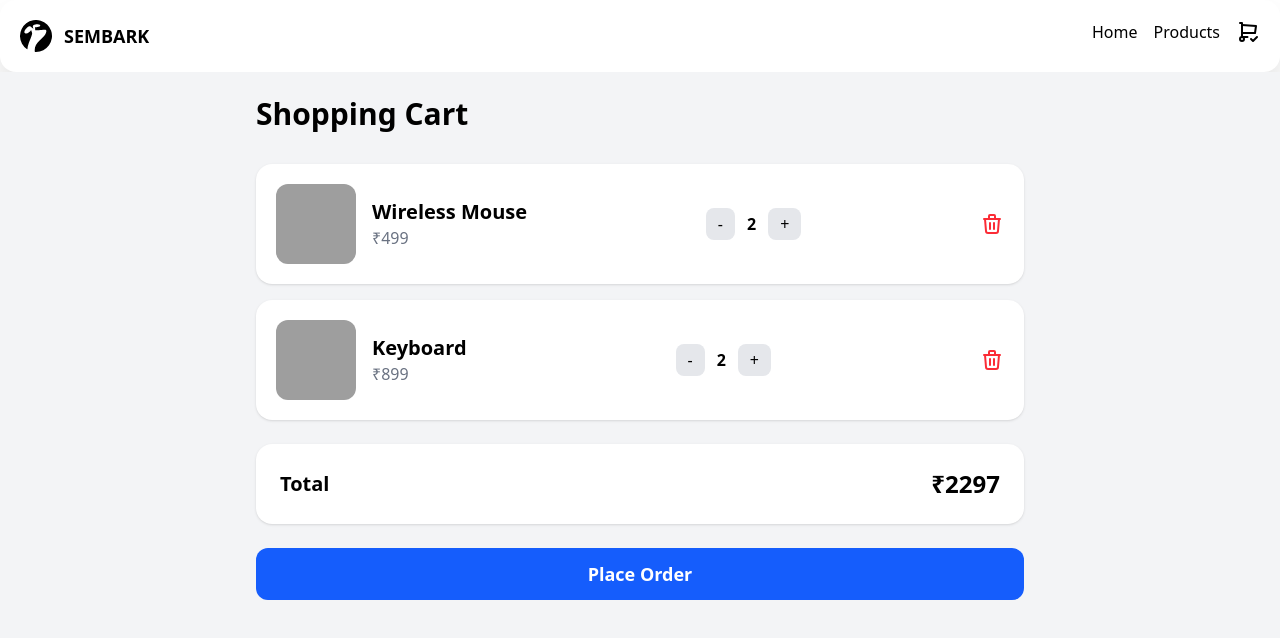
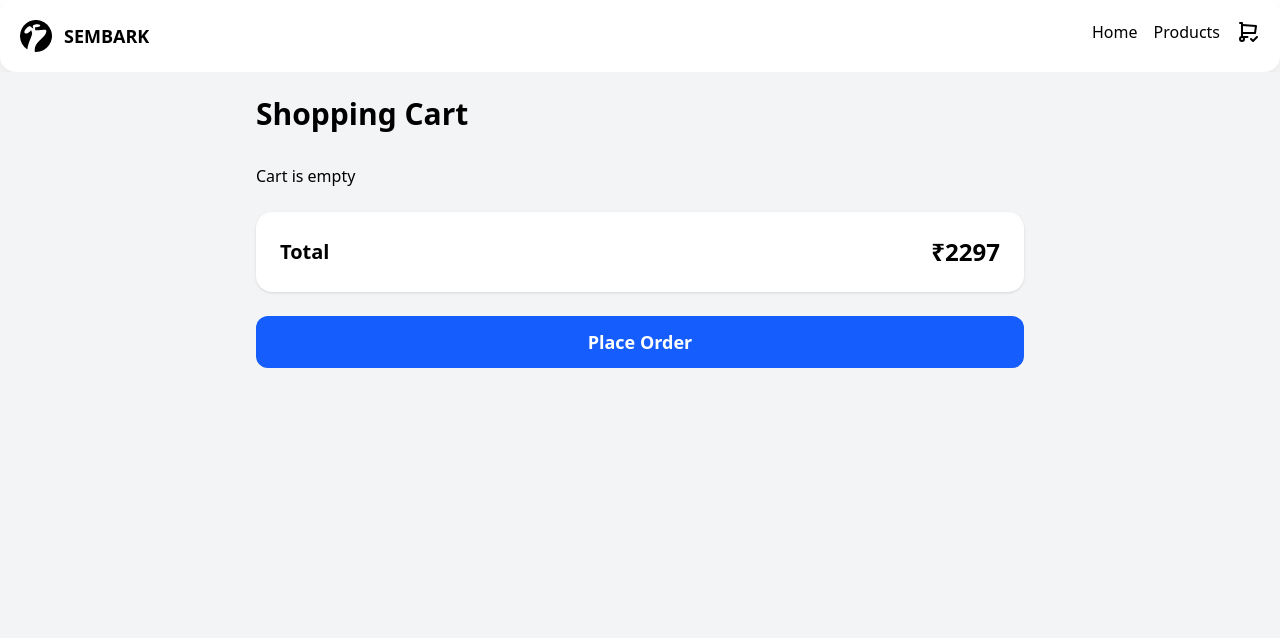
Before and after one commit to RaviGahire/sembark-assignment, a React (Vite) app: page /cart in a window 1280 px wide. Shown: the top 638 px of the page. Built offline with nearby package versions, Linux system fonts and the light colour scheme; grey boxes are pictures that could not be loaded.

Commit message:
Added feature add to product in cart and also delete from the cart

```diff
--- a/src/Components/Cart.jsx
+++ b/src/Components/Cart.jsx
@@ -1,58 +1,57 @@
 import { IconTrash } from '@tabler/icons-react'
-import React from 'react'
+import React, { useEffect, useState } from 'react'
 
 export const Cart = () => {
+  const [cart, setCart] = useState([])
+
+
+  // fetching item from the localStorage
+  useEffect(() => {
+    const product = JSON.parse(localStorage.getItem("cart")) || [];
+    setCart(product);
+  }, [])
+
+
+
+// Deleting item from the localStorage
+  const deleteItem = (index) => {
+    let item = [...cart]
+    item.splice(index, 1)
+    localStorage.setItem("cart", JSON.stringify(item));
+    setCart(item)
+
+  }
+
   return (
     <section aria-label='cart-page'>
       <div className="min-h-screen bg-gray-100 p-6 flex flex-col items-center">
         <div className="w-full max-w-3xl">
           <h1 className="text-3xl font-bold mb-8">Shopping Cart</h1>
+          {cart.length === 0 && <h2>Cart is empty</h2>}
+          {/* Cart Item */}
+          {cart.map((item) => {
 
-          {/* Cart Item */}
-          <div className="bg-white rounded-2xl shadow p-5 flex items-center justify-between mb-4">
+            return (
+              <div key={item.id} className="bg-white rounded-2xl shadow p-5 flex items-center justify-between mb-4">
                 <div className="flex items-center gap-4">
                   <img
-                src="https://fakestoreapi.com/img/61IBBVJvSDL._AC_SY879_t.png"
-                alt="Product"
+                    src={item.image}
+                    alt={item.title}
                     className="w-20 h-20 rounded-xl object-fit"
                   />
                   <div>
-                <h2 className="text-xl font-semibold">Wireless Mouse</h2>
-                <p className="text-gray-500">₹499</p>
+                    <h2 className="text-xl font-semibold">{item.title}</h2>
+                    <p className="text-gray-500">{item.price}</p>
                   </div>
                 </div>
 
-            <div className="flex items-center gap-3">
-              <button className="px-3 py-1 bg-gray-200 rounded-lg cursor-pointer">-</button>
-              <span className="font-semibold">2</span>
-              <button className="px-3 py-1 bg-gray-200 rounded-lg cursor-pointer">+</button>
-            </div>
+                <button onClick={deleteItem} className="text-red-500 font-medium cursor-pointer"><IconTrash stroke={2} /></button>
+              </div>)
+          })
 
-            <button className="text-red-500 font-medium cursor-pointer"><IconTrash stroke={2} /></button>
-          </div>
+          }
 
-          {/* Second Item */}
-          <div className="bg-white rounded-2xl shadow p-5 flex items-center justify-between mb-4">
-            <div className="flex items-center gap-4">
-              <img
-                src="https://fakestoreapi.com/img/71pWzhdJNwL._AC_UL640_QL65_ML3_t.png"
-                alt="Product"
-                className="w-20 h-20 rounded-xl object-fit"
-              />
-              <div>
-                <h2 className="text-xl font-semibold">Keyboard</h2>
-                <p className="text-gray-500">₹899</p>
-              </div>
-            </div>
 
-            <div className="flex items-center gap-3">
-              <button className="px-3 py-1 bg-gray-200 rounded-lg cursor-pointer">-</button>
-              <span className="font-semibold">2</span>
-              <button className="px-3 py-1 bg-gray-200 rounded-lg cursor-pointer">+</button>
-            </div>
-
-            <button className="text-red-500 font-medium cursor-pointer"><IconTrash stroke={2} /></button>
-          </div>
 
           {/* Total Section */}
           <div className="bg-white rounded-2xl shadow p-6 mt-6 flex justify-between items-center">
--- a/src/Components/ProductsDetail.jsx
+++ b/src/Components/ProductsDetail.jsx
@@ -1,16 +1,17 @@
 import { useEffect, useState } from "react"
-import { Link, useParams } from "react-router"
+import { Link, useParams, useNavigate } from "react-router"
 
 
 
-export const ProductsDetail = (props) => {
+export const ProductsDetail = () => {
+  const [data, setdata] = useState({});
+  const navigate = useNavigate();
 
 
-  const [data, setdata] = useState({})
+  const params = useParams();
+  const byDefaultValue = 5
+  const productid = params.id || byDefaultValue
 
-  const params = useParams();
-
-  const productid = params.id || 1
   useEffect(() => {
     try {
       fetch(`https://fakestoreapi.com/products/${productid}`)
@@ -23,6 +24,17 @@ export const ProductsDetail = (props) => {
   }, [productid])
 
 
+  // Add to cart
+  const AddToCart = () => {
+    const product = JSON.parse(localStorage.getItem("cart")) || []
+    product.push(data)
+
+    localStorage.setItem("cart", JSON.stringify(product))
+    navigate('/cart')
+
+    alert('Added in cart')
+
+  }
 
   return (
     <div className="min-h-screen bg-gray-100 flex items-center justify-center p-6">
@@ -44,8 +56,8 @@ export const ProductsDetail = (props) => {
             <p className="text-xl font-medium text-gray-600 mt-4">{data.price}</p>
           </div>
           <div className="mt-8 flex flex-col gap-3">
-            <button className="w-full bg-[#312D81] hover:bg-[#312d81e5] transition cursor-pointer text-white py-3 rounded-lg text-md md:text-lg font-bold">
-              <Link to={'/cart'} onClick={() => AddProduct()}>Add to Cart</Link>
+            <button onClick={() => AddToCart()} className="w-full bg-[#312D81] hover:bg-[#312d81e5] transition cursor-pointer text-white py-3 rounded-lg text-md md:text-lg font-bold">
+              Add to Cart
             </button>
             <button className="w-full bg-[#312D81] hover:bg-[#312d81e5] transition cursor-pointer text-white py-3 rounded-lg text-md md:text-lg font-bold">
               <Link to={'/'}>Continue Shopping</Link>
```
Lines whose indentation alone changed are shown as unchanged.
